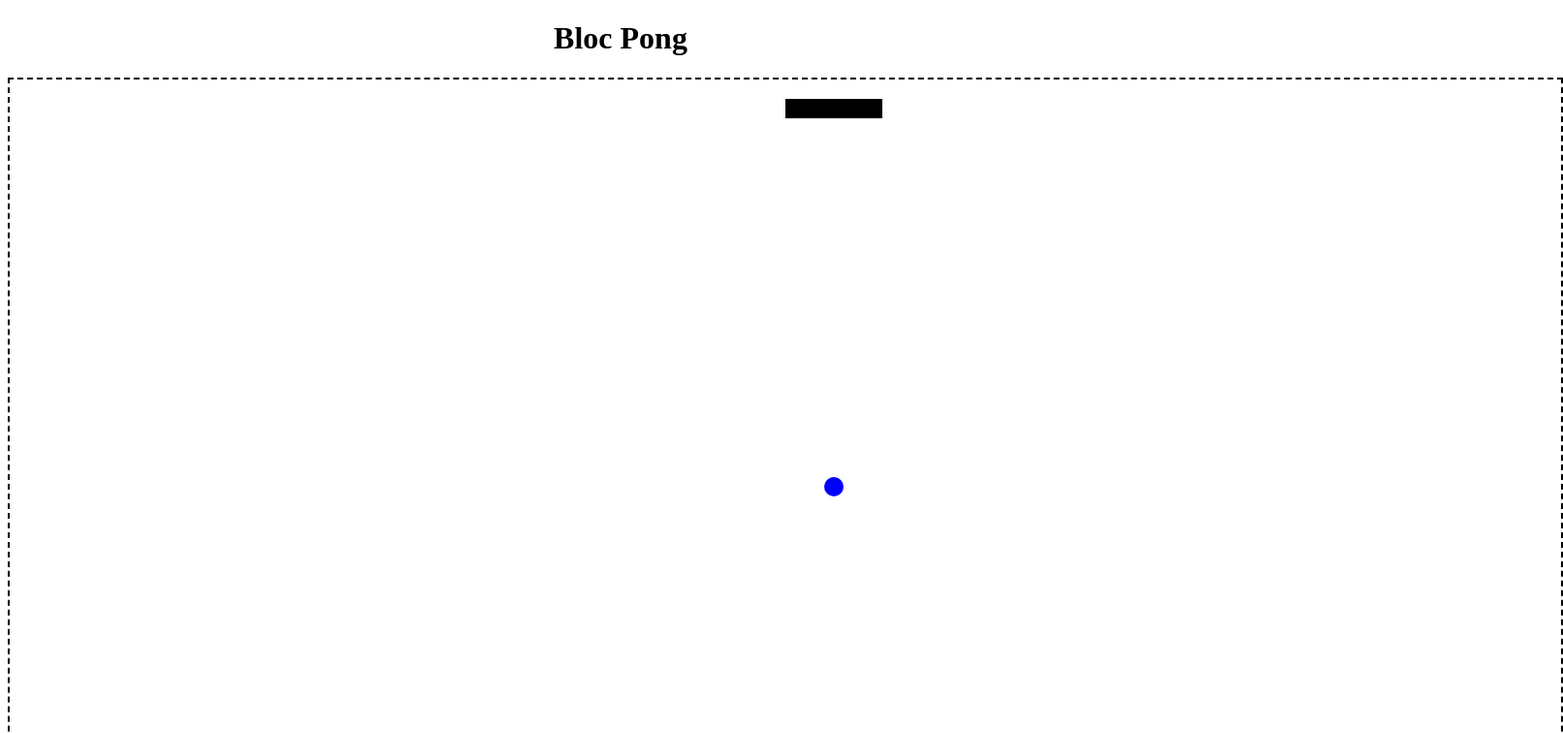
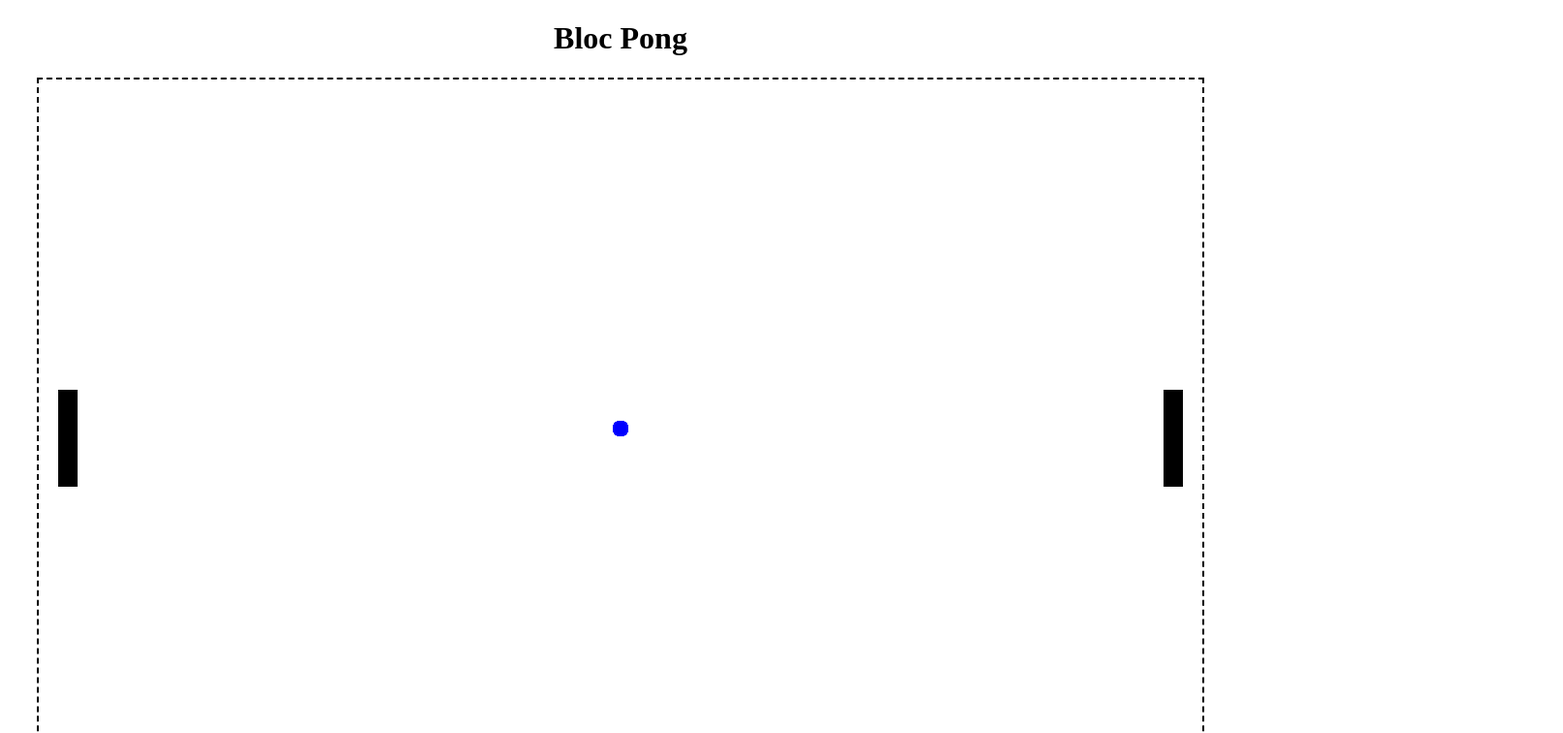
Before and after one commit to nyattisaias/bloc-pong, a plain HTML site: page index.html in a window 1280 px wide. Shown: the top 756 px of the page at 97% size, 1612 px wide, since content can reach past the window. Drawn offline with Linux system fonts and the light colour scheme.

Commit message:
Player Paddle Controlled

```diff
--- a/app.js
+++ /dev/null
@@ -1,41 +0,0 @@
-function onReady() {
-
-  var canvas = document.getElementById('screen');
-  var context = canvas.getContext('2d');
-
-  function Paddle(xPos, yPos, width, height){
-    this.xPos = xPos;
-    this.yPos = yPos;
-    this.width = width;
-    this.height = height;
-    this.render = function(){
-      context.fillRect(xPos, yPos, width, height);
-    };
-  }
-
-  function Ball(xPos, yPos, radius, startAngle, endAngle){
-    this.xPos = xPos;
-    this.yPos = yPos;
-    this.radius = radius;
-    this.startAngle = startAngle;
-    this.endAngle = endAngle;
-    this.render = function(){
-      context.beginPath();
-      context.arc(xPos, yPos, radius, startAngle, endAngle);
-      context.fillStyle = 'blue';
-      context.fill();
-    };
-  }
-
-  var player = new Paddle(800, 20, 100, 20);
-  var computer = new Paddle(800, 860, 100, 20);
-  var ball = new Ball(850, 420, 10, (0*Math.PI), (2*Math.PI));
-
-  player.render();
-  computer.render();
-  ball.render();
-}
-
-window.onload = function() {
-  onReady();
-};
--- a/index.html
+++ b/index.html
@@ -8,10 +8,11 @@
   <body>
     <h1>Bloc Pong</h1>
     <div>
-      <canvas id="screen" width="1600" height="900"></canvas>
+      <canvas id="screen" width="1200" height="800"></canvas>
     </div>
 
     <!-- Scripts -->
-    <script src="app.js"></script>
+    <script src="scripts/animation.js"></script>
+    <script src="scripts/app.js"></script>
   </body>
 </html>
--- /dev/null
+++ b/scripts/animation.js
@@ -0,0 +1,18 @@
+var animate = window.requestAnimationFrame ||
+              function(callback) { window.setTimeout(callback, 1000/60) };
+
+window.onload = function() {
+  document.body.appendChild(canvas);
+  animate(step);
+}
+
+var step = function() {
+  player.render();
+  computer.render();
+  ball.render();
+  animate(step);
+};
+
+window.addEventListener('keydown', (event) => {
+  player.move();
+});
--- /dev/null
+++ b/scripts/app.js
@@ -0,0 +1,48 @@
+var canvas = document.getElementById('screen');
+var context = canvas.getContext('2d');
+
+function Paddle(xPos, yPos, width, height) {
+  this.xPos = xPos;
+  this.yPos = yPos;
+  this.width = width;
+  this.height = height;
+  this.speed = 10;
+}
+
+Paddle.prototype.render = function() {
+  context.fillStyle = 'black';
+  context.fillRect(this.xPos, this.yPos, this.width, this.height);
+};
+
+Paddle.prototype.move = function() {
+  if (event.keyCode === 38){
+    if (player.yPos !== 0){
+      this.yPos -= this.speed;
+    }
+  }
+  if (event.keyCode == 40) {
+    if (player.yPos !== (canvas.height-100)) {
+      this.yPos += this.speed;
+    }
+  }
+  canvas.width = canvas.width; //resets canvas
+};
+
+function Ball(xPos, yPos, radius, startAngle, endAngle) {
+  this.xPos = xPos;
+  this.yPos = yPos;
+  this.radius = radius;
+  this.startAngle = startAngle;
+  this.endAngle = endAngle;
+}
+
+Ball.prototype.render = function() {
+  context.beginPath();
+  context.arc(this.xPos, this.yPos, this.radius, this.startAngle, this.endAngle);
+  context.fillStyle = 'blue';
+  context.fill();
+};
+
+var player = new Paddle(20, 320, 20, 100);
+var computer = new Paddle(1160, 320, 20, 100);
+var ball = new Ball(600, 360, 8, (0*Math.PI), (2*Math.PI));
--- a/styles.css
+++ b/styles.css
@@ -1,6 +1,12 @@
-div, h1 {
+h1 {
   text-align: center;
 }
+
 #screen {
-  border: 2px dashed black;;
+  border: 2px dashed black;
+  padding-left: 0;
+  padding-right: 0;
+  margin-left: auto;
+  margin-right: auto;
+  display: block;
 }
```
